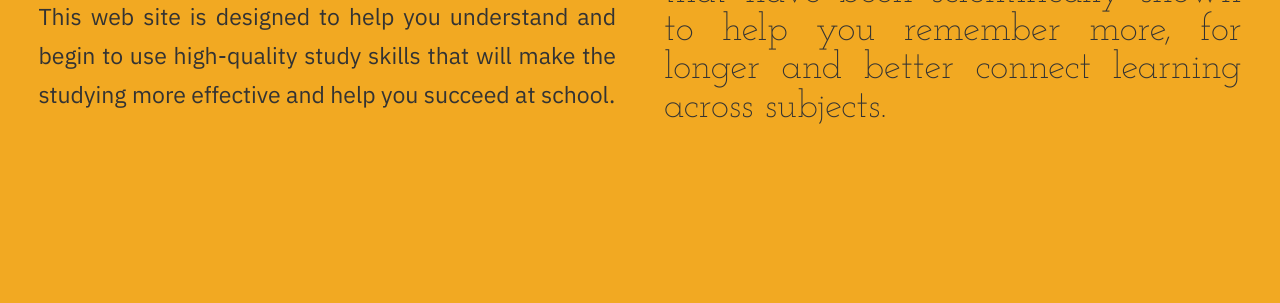
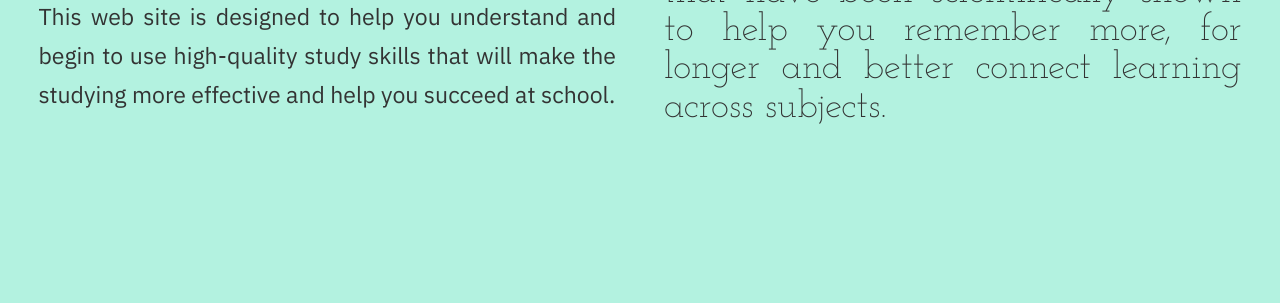
Before and after one commit to profstein/Smart-Study-Skills, a plain HTML site: page index.html in a window 1280 px wide. Shown: the part 274-577 px from the top of the page. Drawn offline with nearby package versions, Linux system fonts and the light colour scheme; a web font is replaced by a local one.

Commit message:
changing background to mint

```diff
--- a/css/style.css
+++ b/css/style.css
@@ -6,10 +6,12 @@ yellow #F2A922
 orange #F29727
 dark orange #BF5B04
 dark red #731702
+
+mint #B3F2E0
 */
 
 body{
-    background-color: #F2A922;
+    background-color: #B3F2E0;
 }
 .resource-type{
     color:#999;
```
